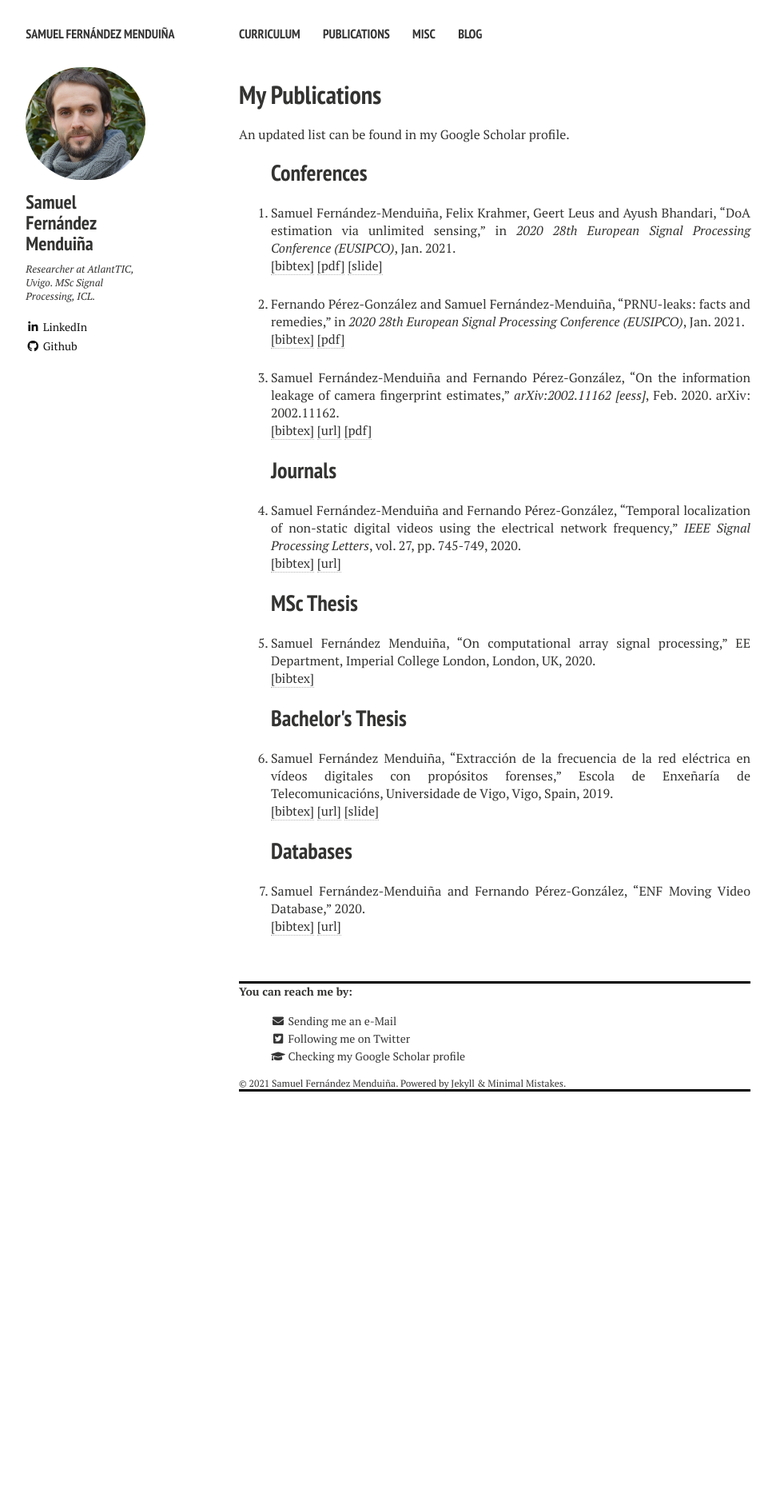
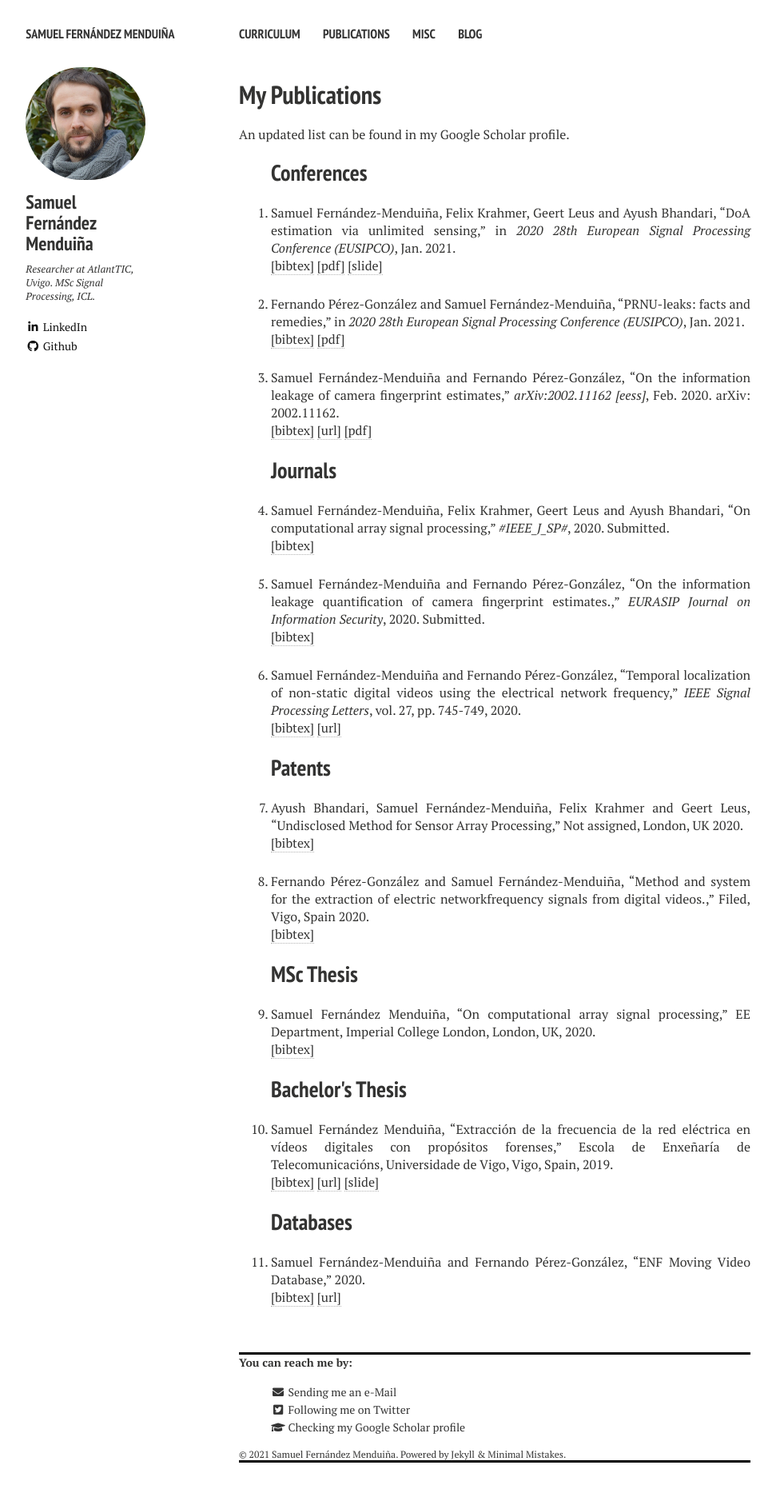
Before and after one commit to sf219/sfweb, a Jekyll site: the page built from publications.md, in a window 1280 px wide. Shown: the whole page at 80% size, without its empty margins (21-992 px from the left). Built offline with Jekyll 4.4.1, drawn with Linux system fonts in a browser that asks for light colours; nearby versions of some CDN libraries; before the commit the page ends 1413 px from its top, so only the background shows below that.

Commit message:
Update publications.html

```diff
--- a/_layouts/publications.html
+++ b/_layouts/publications.html
@@ -186,6 +186,68 @@ arXiv: 2002.11162.
 </li>
 	<h2> Journals </h2>
 
+	<li ><p>
+Samuel Fernández-Menduiña, Felix Krahmer, Geert Leus and Ayush Bhandari,
+&ldquo;On computational array signal processing,&rdquo;
+<i>#IEEE_J_SP#</i>,
+
+
+
+
+2020.
+Submitted.
+<br />
+<a href="javascript:toggleBibtex('FernandezMenduina2020c')">[bibtex]</a>
+
+
+
+
+
+</p>
+<div id="bib_FernandezMenduina2020c" class="bibtex noshow">
+<pre>
+@article{FernandezMenduina2020c,
+  author = {Samuel Fernández-Menduiña and Felix Krahmer and Geert Leus and Ayush Bhandari},
+  title = {On computational array signal processing},
+  journal = {#IEEE_J_SP#},
+  year = {2020},
+  note = {Submitted}
+}
+</pre>
+</div>
+</li>
+<!-- Item: FernandezMenduina2020d -->
+<li ><p>
+Samuel Fernández-Menduiña and Fernando Pérez-González,
+&ldquo;On the information leakage quantification of camera fingerprint estimates.,&rdquo;
+<i>EURASIP Journal on Information Security</i>,
+
+
+
+
+2020.
+Submitted.
+<br />
+<a href="javascript:toggleBibtex('FernandezMenduina2020d')">[bibtex]</a>
+
+
+
+
+
+</p>
+<div id="bib_FernandezMenduina2020d" class="bibtex noshow">
+<pre>
+@article{FernandezMenduina2020d,
+  author = {Samuel Fernández-Menduiña and Fernando Pérez-González},
+  title = {On the Information Leakage Quantification of CameraFingerprint Estimates.},
+  journal = {EURASIP Journal on Information Security},
+  year = {2020},
+  note = {Submitted}
+}
+</pre>
+</div>
+</li>
+
 <li ><p>
 Samuel Fernández-Menduiña and Fernando Pérez-González,
 &ldquo;Temporal localization of non-static digital videos using the electrical network frequency,&rdquo;
@@ -220,6 +282,64 @@ pp. 745-749,
 </pre>
 </div>
 </li>
+
+		<h2> Patents </h2>
+	<li ><p>
+Ayush Bhandari, Samuel Fernández-Menduiña, Felix Krahmer and Geert Leus,
+&ldquo;Undisclosed Method for Sensor Array Processing,&rdquo;
+
+
+Not assigned, London, UK
+2020.
+
+
+<br />
+<a href="javascript:toggleBibtex('Bhandari2020')">[bibtex]</a>
+
+
+
+
+
+</p>
+<div id="bib_Bhandari2020" class="bibtex noshow">
+<pre>
+@patent{Bhandari2020,
+  author = {Ayush Bhandari and Samuel Fernández-Menduiña and Felix Krahmer and Geert Leus},
+  title = {Undisclosed Method for Sensor Array Processing},
+  year = {2020},
+  number = {Not assigned}
+}
+</pre></div>
+</li>
+
+	<li ><p>
+Fernando Pérez-González and Samuel Fernández-Menduiña,
+&ldquo;Method and system for the extraction of electric networkfrequency signals from digital videos.,&rdquo;
+
+
+Filed, Vigo, Spain
+2020.
+
+
+<br />
+<a href="javascript:toggleBibtex('')">[bibtex]</a>
+
+
+
+
+
+</p>
+<div id="bib_" class="bibtex noshow">
+<pre>
+@patent{,
+  author = {Fernando Pérez-González and Samuel Fernández-Menduiña},
+  title = {Method and system for the extraction of electric networkfrequency signals from digital videos.},
+  year = {2020},
+  number = {19383083.3.}
+}
+</pre></div>
+</li>
+
 	<h2> MSc Thesis </h2>
 <li ><p>
 Samuel Fernández Menduiña,
```
